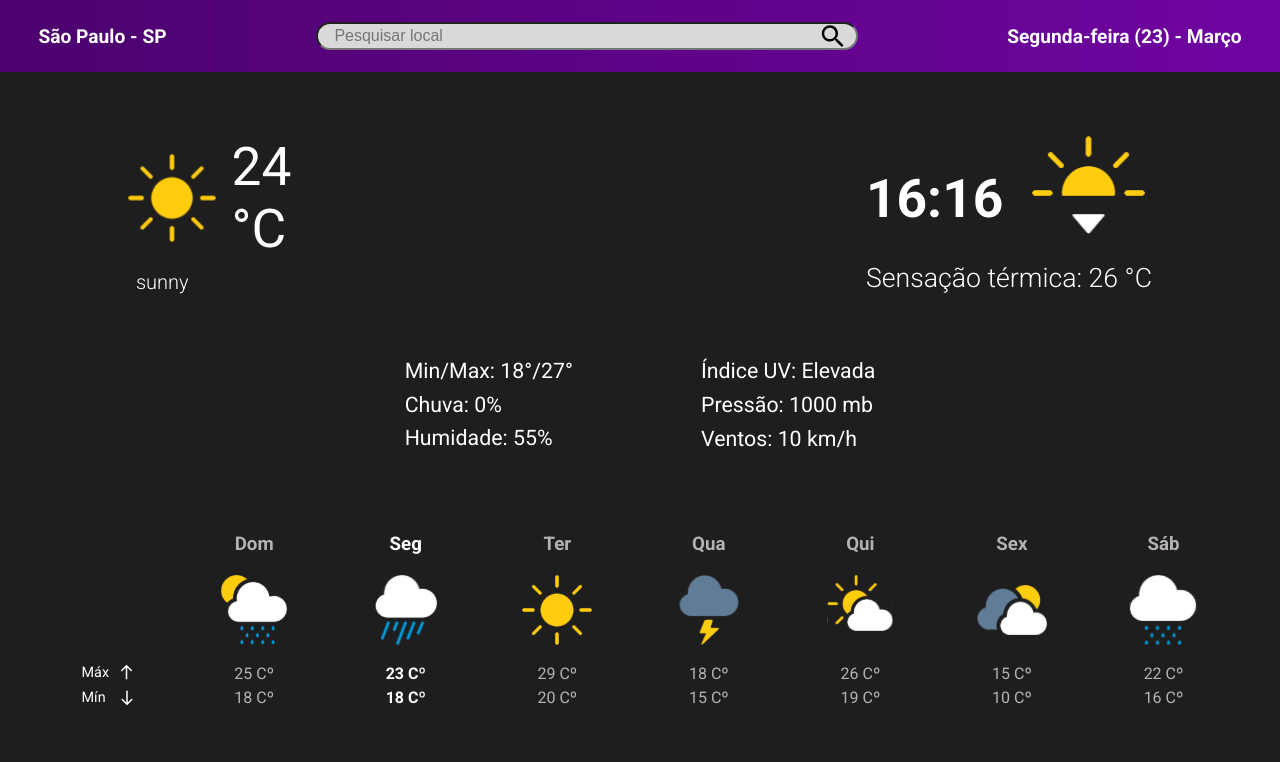
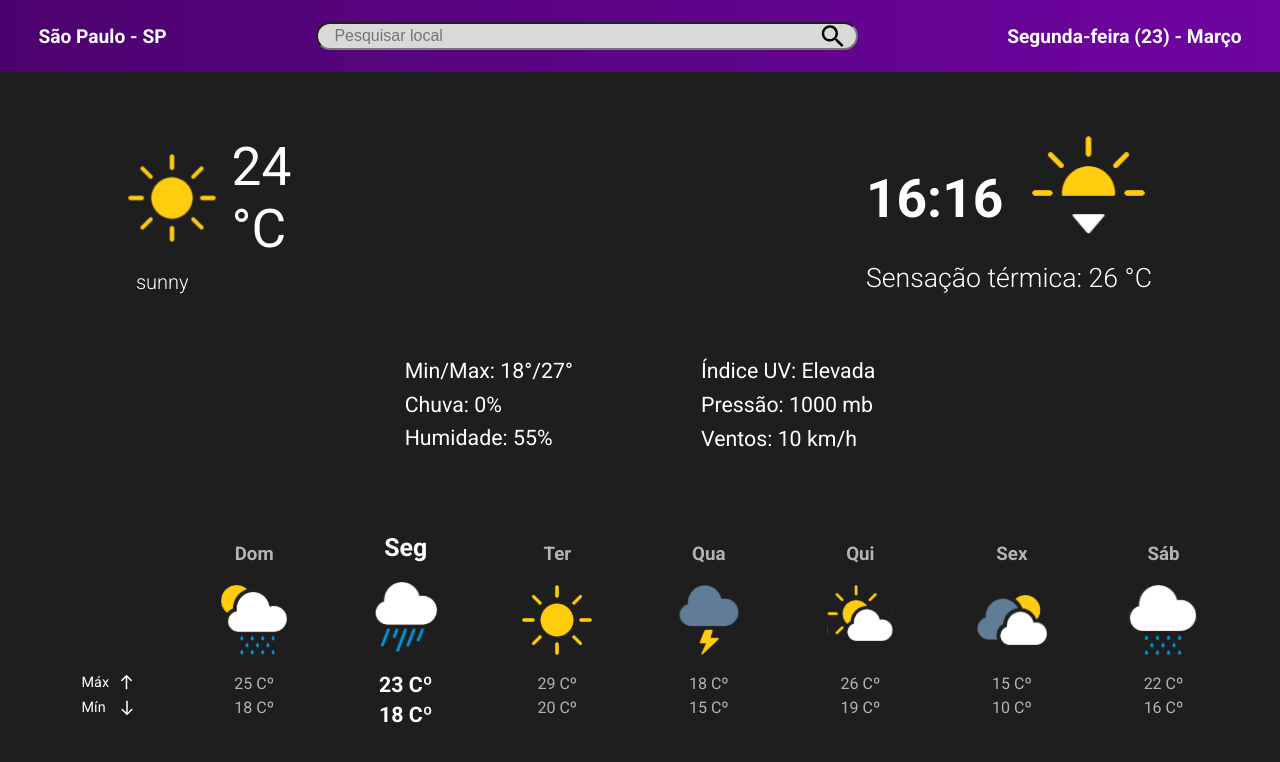
Before and after one commit to patriciasanttos/weather-app, a React (Vite) app: page / in a window 1280 px wide. Shown: the top 762 px of the page. Built offline with nearby package versions, Linux system fonts and the light colour scheme.

Commit message:
changing size to current day

```diff
--- a/src/components/tempWeek/TempWeek.scss
+++ b/src/components/tempWeek/TempWeek.scss
@@ -42,6 +42,7 @@
         .highlight-today{
             color: white;
             font-weight: bold;
+            font-size: 16pt;
         }
 
         .faded-day {
```
